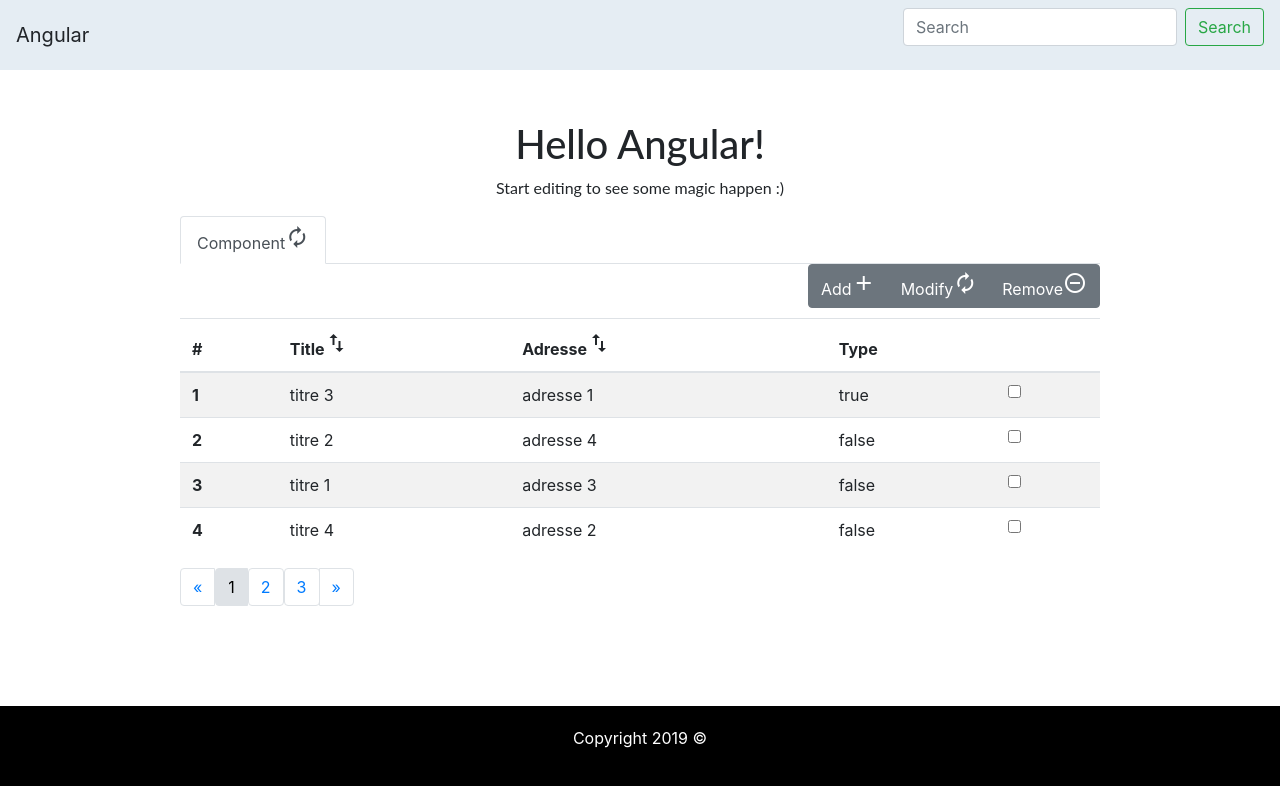
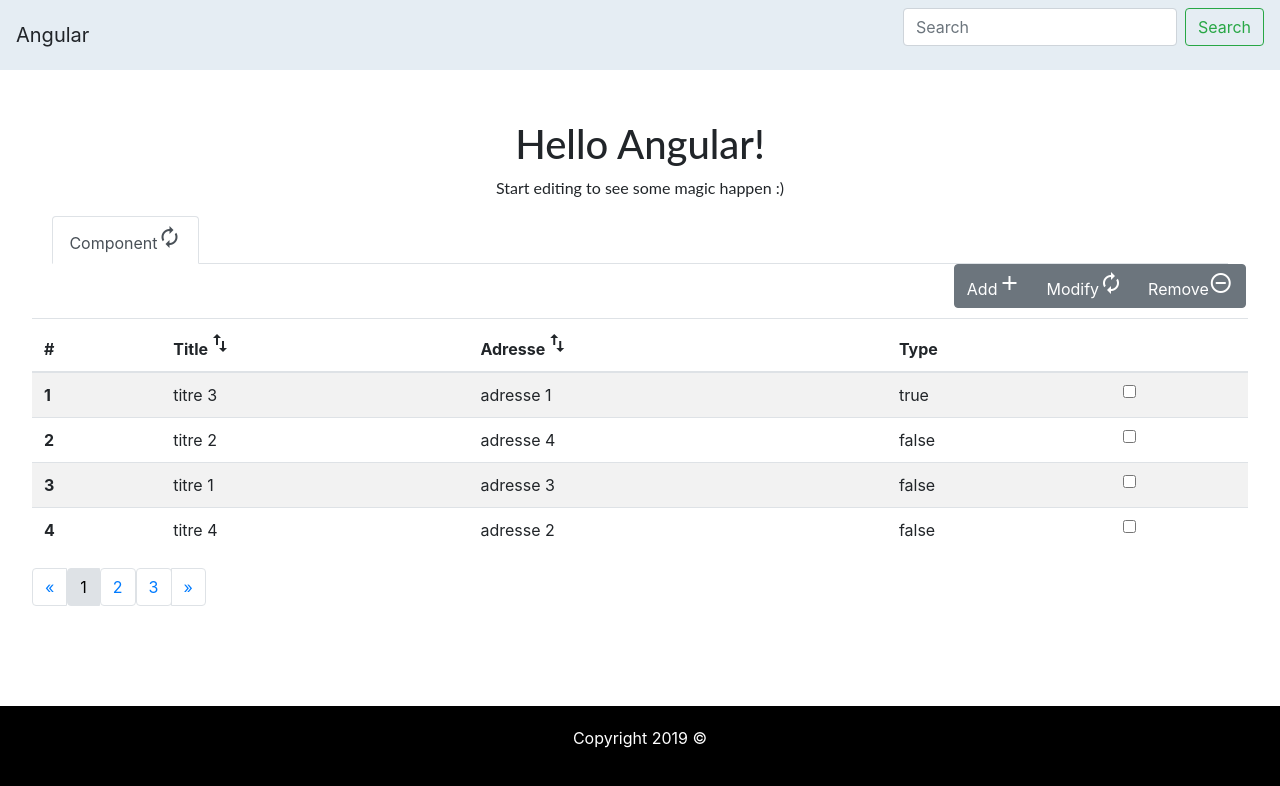
Before and after one commit to mjedli/angular-bootstrap-app-v2, an Angular app: page / in a window 1280 px wide. Shown: the top 786 px of the page. Built offline with nearby package versions, Linux system fonts and the light colour scheme.

Commit message:
4 files modified

```diff
--- a/src/app/table-component/table-component.component.css
+++ b/src/app/table-component/table-component.component.css
@@ -1,7 +1,11 @@
+
 .tab-app{
-  width: 920px;
+  //width: 920px;
+  width: 97%;
 }
 
+
+/*
 @media screen and (min-width: 415px) and (max-width: 919px) {
   .tab-app{
     width: 580px;
@@ -31,3 +35,4 @@
     width: 300px;
   }
 }
+*/
--- a/src/app/table-component/table-component.component.html
+++ b/src/app/table-component/table-component.component.html
@@ -1,4 +1,4 @@
-<div align="center" class ="tab-app">
+<div align="center" class ="tab-app col col-sm col-md col-lg col-xl tab-app">
   <ul class="nav nav-tabs tab-app">
     <li class="nav-item">
       <a (click)=refresh() class="nav-link active" href="#">{{title}}<i class="material-icons">autorenew</i></a>
--- a/src/app/table/table.component.css
+++ b/src/app/table/table.component.css
@@ -1,5 +1,6 @@
 .tab-app{
-  width: 920px;
+  //width: 920px;
+  width: 95%;
   margin-top: 10px;
 }
 .page-item.active .page-link {
@@ -8,6 +9,8 @@
   background-color: #dee2e6;
   border-color: #dee2e6;
 }
+
+/*
 
 @media screen and (min-width: 415px) and (max-width: 919px) {
   .tab-app{
@@ -43,3 +46,4 @@
     margin-top: 10px;
   }
 }
+*/
--- a/src/app/table/table.component.html
+++ b/src/app/table/table.component.html
@@ -1,4 +1,4 @@
-<table class="table table-striped tab-app">
+<table class="table table-striped col col-sm col-md col-lg col-xl tab-app">
   <thead>
     <tr>
       <th scope="col">#</th>
```
